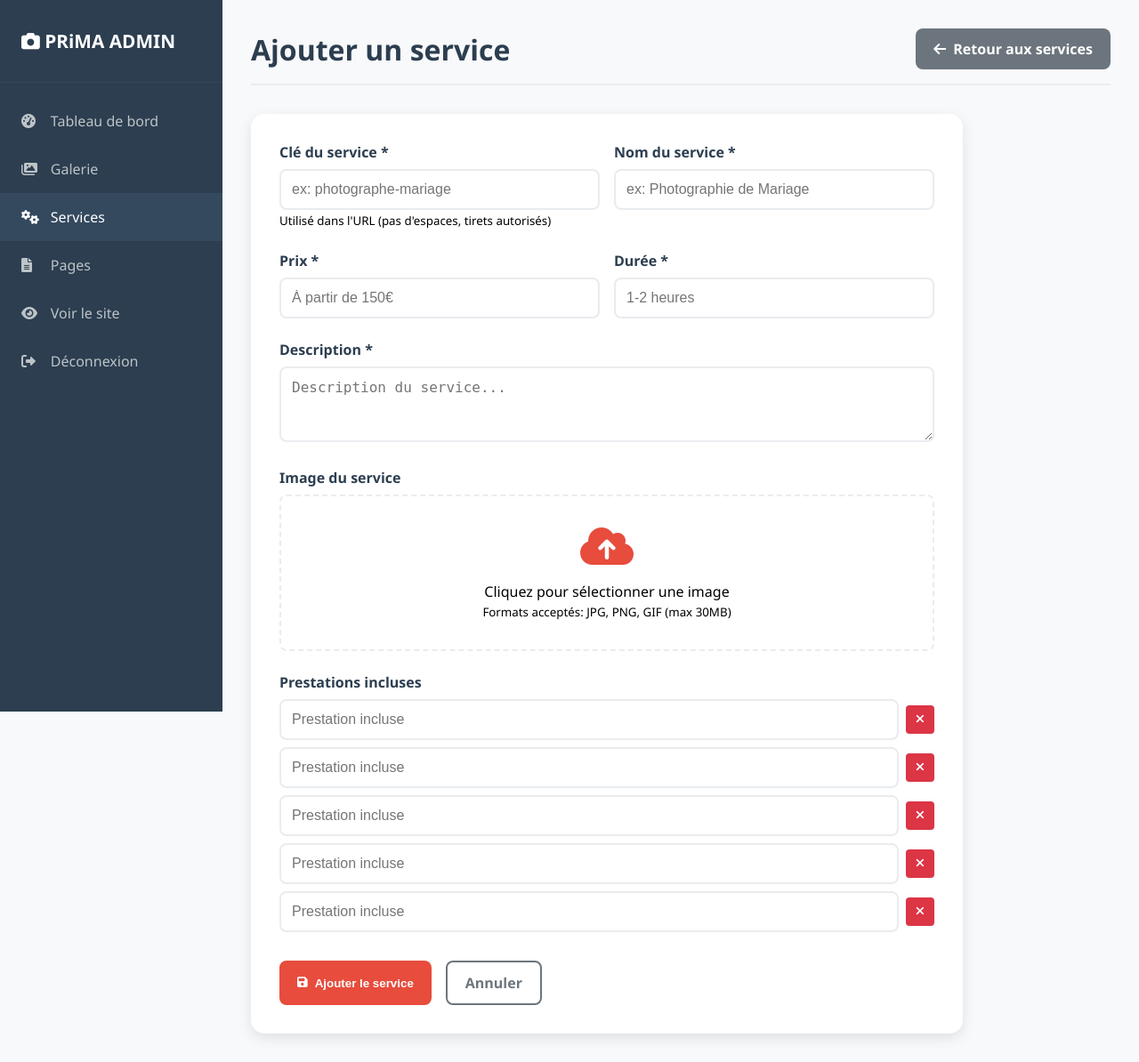
After one commit to JonathanK-N/Portfolio, a Flask app: page /admin/services/add in a window 1280 px wide. The commit adds this page. Shown: the whole page at 89% size. Run offline with Flask 3, Linux system fonts and the light colour scheme; the visitor is signed in with stand-in values (Sample User, id 1); some libraries are stand-ins or nearby versions.

Commit message:
Mise a jour

```diff
--- a/app.py
+++ b/app.py
@@ -264,7 +264,8 @@ DEFAULT_DATA = {
             'includes': ['Séance photo', '15 photos retouchées', 'Impression offerte'],
             'image': 'https://images.unsplash.com/photo-1511895426328-dc8714191300?w=400&h=300&fit=crop'
         }
-    }
+    },
+    'categories': ['portrait', 'mariage', 'anniversaire']
 }
 
 def load_data():
@@ -285,6 +286,7 @@ app_data = load_data()
 PAGE_CONTENT = app_data['page_content']
 GALLERY_IMAGES = app_data['gallery_images']
 SERVICES = app_data['services']
+CATEGORIES = app_data.get('categories', ['portrait', 'mariage', 'anniversaire'])
 
 
 
@@ -420,7 +422,33 @@ def admin_add_image():
         else:
             flash('Fichier invalide', 'error')
 
-    return render_template('admin/add_image.html')
+    return render_template('admin/add_image.html', categories=CATEGORIES)
+
+@app.route('/admin/categories', methods=['GET', 'POST'])
+def admin_categories():
+    if 'admin_logged_in' not in session:
+        return redirect(url_for('admin_login'))
+
+    if request.method == 'POST':
+        action = request.form.get('action')
+
+        if action == 'add':
+            new_category = request.form.get('category_name')
+            if new_category and new_category not in CATEGORIES:
+                CATEGORIES.append(new_category)
+                app_data['categories'] = CATEGORIES
+                save_data(app_data)
+                flash(f'Catégorie "{new_category}" ajoutée !', 'success')
+
+        elif action == 'delete':
+            category_to_delete = request.form.get('category_name')
+            if category_to_delete in CATEGORIES:
+                CATEGORIES.remove(category_to_delete)
+                app_data['categories'] = CATEGORIES
+                save_data(app_data)
+                flash(f'Catégorie "{category_to_delete}" supprimée !', 'success')
+
+    return render_template('admin/categories.html', categories=CATEGORIES)
 
 @app.route('/admin/gallery/delete/<int:image_id>')
 def admin_delete_image(image_id):
@@ -443,6 +471,70 @@ def admin_services():
     if 'admin_logged_in' not in session:
         return redirect(url_for('admin_login'))
     return render_template('admin/services.html', services=SERVICES)
+
+@app.route('/admin/services/add', methods=['GET', 'POST'])
+def admin_add_service():
+    if 'admin_logged_in' not in session:
+        return redirect(url_for('admin_login'))
+
+    if request.method == 'POST':
+        service_key = request.form.get('service_key')
+        name = request.form.get('name')
+        price = request.form.get('price')
+        duration = request.form.get('duration')
+        description = request.form.get('description')
+
+        if service_key and service_key not in SERVICES:
+            # Gestion de l'image
+            file = request.files.get('service_image')
+            image_url = 'https://images.unsplash.com/photo-1507003211169-0a1dd7228f2d?w=400&h=300&fit=crop'
+            if file and allowed_file(file.filename):
+                cloudinary_url = upload_with_ai_optimization(file, f"prima_photo/services/{service_key}", 400, 300)
+                if cloudinary_url:
+                    image_url = cloudinary_url
+
+            # Gestion des inclusions
+            includes = []
+            for i in range(10):
+                include = request.form.get(f'include_{i}')
+                if include and include.strip():
+                    includes.append(include.strip())
+
+            SERVICES[service_key] = {
+                'name': name,
+                'price': price,
+                'duration': duration,
+                'description': description,
+                'includes': includes,
+                'image': image_url
+            }
+
+            # Sauvegarder
+            app_data['services'] = SERVICES
+            save_data(app_data)
+
+            flash('Service ajouté avec succès !', 'success')
+            return redirect(url_for('admin_services'))
+        else:
+            flash('Clé de service invalide ou déjà existante', 'error')
+
+    return render_template('admin/add_service.html')
+
+@app.route('/admin/services/delete/<service_key>')
+def admin_delete_service(service_key):
+    if 'admin_logged_in' not in session:
+        return redirect(url_for('admin_login'))
+
+    if service_key in SERVICES:
+        del SERVICES[service_key]
+
+        # Sauvegarder
+        app_data['services'] = SERVICES
+        save_data(app_data)
+
+        flash('Service supprimé !', 'success')
+
+    return redirect(url_for('admin_services'))
 
 @app.route('/admin/services/edit/<service_key>', methods=['GET', 'POST'])
 def admin_edit_service(service_key):
--- /dev/null
+++ b/templates/admin/add_service.html
@@ -0,0 +1,105 @@
+<!DOCTYPE html>
+<html lang="fr">
+<head>
+    <meta charset="UTF-8">
+    <meta name="viewport" content="width=device-width, initial-scale=1.0">
+    <title>Ajouter Service - Administration</title>
+    <link href="https://cdnjs.cloudflare.com/ajax/libs/font-awesome/6.0.0/css/all.min.css" rel="stylesheet">
+    <link href="{{ url_for('static', filename='css/admin.css') }}" rel="stylesheet">
+</head>
+<body>
+    <div class="admin-layout">
+        <nav class="admin-sidebar">
+            <div class="admin-logo">
+                <h2><i class="fas fa-camera"></i> PRiMA ADMIN</h2>
+            </div>
+            <ul class="admin-menu">
+                <li><a href="{{ url_for('admin_dashboard') }}"><i class="fas fa-tachometer-alt"></i> Tableau de bord</a></li>
+                <li><a href="{{ url_for('admin_gallery') }}"><i class="fas fa-images"></i> Galerie</a></li>
+                <li><a href="{{ url_for('admin_services') }}" class="active"><i class="fas fa-cogs"></i> Services</a></li>
+                <li><a href="{{ url_for('admin_pages') }}"><i class="fas fa-file-alt"></i> Pages</a></li>
+                <li><a href="{{ url_for('home') }}" target="_blank"><i class="fas fa-eye"></i> Voir le site</a></li>
+                <li><a href="{{ url_for('admin_logout') }}"><i class="fas fa-sign-out-alt"></i> Déconnexion</a></li>
+            </ul>
+        </nav>
+
+        <main class="admin-content">
+            <header class="admin-header">
+                <h1>Ajouter un service</h1>
+                <a href="{{ url_for('admin_services') }}" class="btn-secondary">
+                    <i class="fas fa-arrow-left"></i> Retour aux services
+                </a>
+            </header>
+
+            <div class="form-container">
+                <form method="POST" enctype="multipart/form-data" class="admin-form">
+                    <div class="form-row">
+                        <div class="form-group">
+                            <label for="service_key">Clé du service *</label>
+                            <input type="text" id="service_key" name="service_key" required placeholder="ex: photographe-mariage">
+                            <small>Utilisé dans l'URL (pas d'espaces, tirets autorisés)</small>
+                        </div>
+
+                        <div class="form-group">
+                            <label for="name">Nom du service *</label>
+                            <input type="text" id="name" name="name" required placeholder="ex: Photographie de Mariage">
+                        </div>
+                    </div>
+
+                    <div class="form-row">
+                        <div class="form-group">
+                            <label for="price">Prix *</label>
+                            <input type="text" id="price" name="price" required placeholder="À partir de 150€">
+                        </div>
+
+                        <div class="form-group">
+                            <label for="duration">Durée *</label>
+                            <input type="text" id="duration" name="duration" required placeholder="1-2 heures">
+                        </div>
+                    </div>
+
+                    <div class="form-group">
+                        <label for="description">Description *</label>
+                        <textarea id="description" name="description" rows="3" required placeholder="Description du service..."></textarea>
+                    </div>
+
+                    <div class="form-group">
+                        <label for="service_image">Image du service</label>
+                        <div class="file-upload">
+                            <input type="file" id="service_image" name="service_image" accept="image/*">
+                            <div class="file-upload-text">
+                                <i class="fas fa-cloud-upload-alt"></i>
+                                <p>Cliquez pour sélectionner une image</p>
+                                <small>Formats acceptés: JPG, PNG, GIF (max 30MB)</small>
+                            </div>
+                        </div>
+                    </div>
+
+                    <div class="form-group">
+                        <label>Prestations incluses</label>
+                        <div id="includes-container">
+                            {% for i in range(5) %}
+                            <div class="include-item">
+                                <input type="text" name="include_{{ i }}" placeholder="Prestation incluse">
+                                <button type="button" class="btn-remove" onclick="removeInclude(this)">
+                                    <i class="fas fa-times"></i>
+                                </button>
+                            </div>
+                            {% endfor %}
+                        </div>
+                    </div>
+
+                    <div class="form-actions">
+                        <button type="submit" class="btn-primary">
+                            <i class="fas fa-save"></i> Ajouter le service
+                        </button>
+                        <a href="{{ url_for('admin_services') }}" class="btn-cancel">Annuler</a>
+                    </div>
+                </form>
+            </div>
+        </main>
+    </div>
+
+    <script src="{{ url_for('static', filename='js/admin-service.js') }}"></script>
+</body>
+</html>
```
Also changed, not shown: templates/admin/add_image.html (+6 -4 lines), templates/admin/categories.html (added, +87 -0 lines), templates/admin/services.html (+6 -1 lines).
